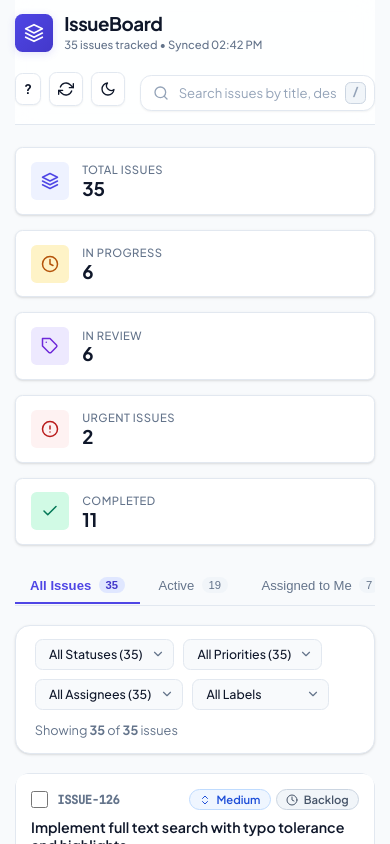
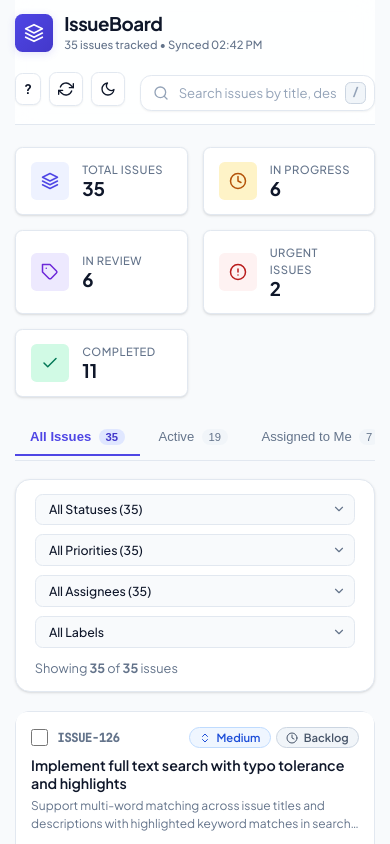
Before and after one commit to sugunpreetham/issueboard-milestone_1, a React (Vite) app: page / in a window 390 px wide. Shown: the top 844 px of the page. Built offline with nearby package versions, Linux system fonts and the light colour scheme.

Commit message:
feat: improve responsive issue board

```diff
--- a/src/index.css
+++ b/src/index.css
@@ -1441,3 +1441,46 @@ html, body {
     padding: 0 1rem 2rem 1rem;
   }
 }
+
+@media (max-width: 640px) {
+  .dashboard-stats {
+    grid-template-columns: repeat(2, 1fr);
+  }
+
+  .filter-controls {
+    flex-direction: column;
+    align-items: stretch;
+  }
+
+  .filter-select-wrapper {
+    width: 100%;
+  }
+
+  .filter-select {
+    width: 100%;
+  }
+
+  .view-tabs {
+    overflow-x: auto;
+    padding-bottom: 0.25rem;
+  }
+
+  .bulk-toolbar {
+    flex-direction: column;
+    align-items: stretch;
+    gap: 0.75rem;
+  }
+
+  .bulk-actions-group {
+    flex-wrap: wrap;
+  }
+
+  .modal-container {
+    max-height: 95vh;
+    border-radius: var(--radius-lg);
+  }
+
+  .modal-grid-fields {
+    grid-template-columns: 1fr;
+  }
+}
```
